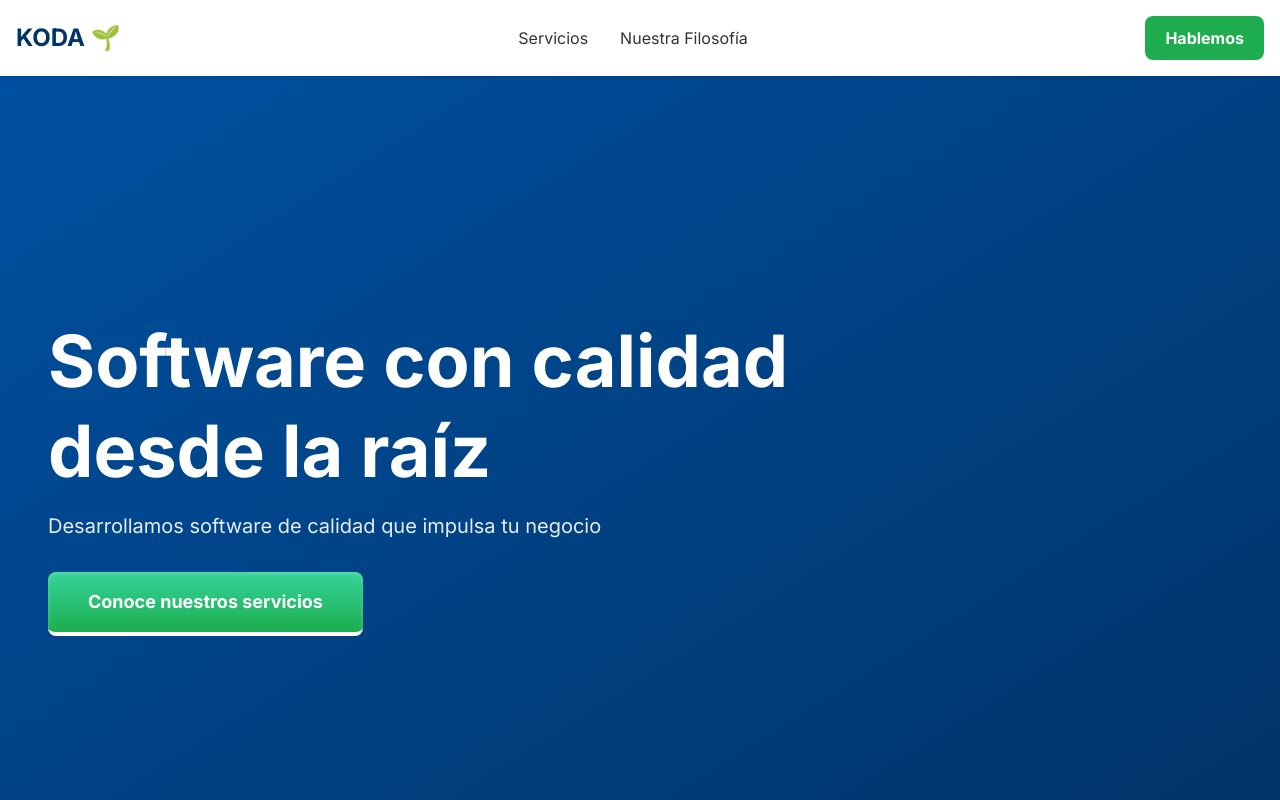
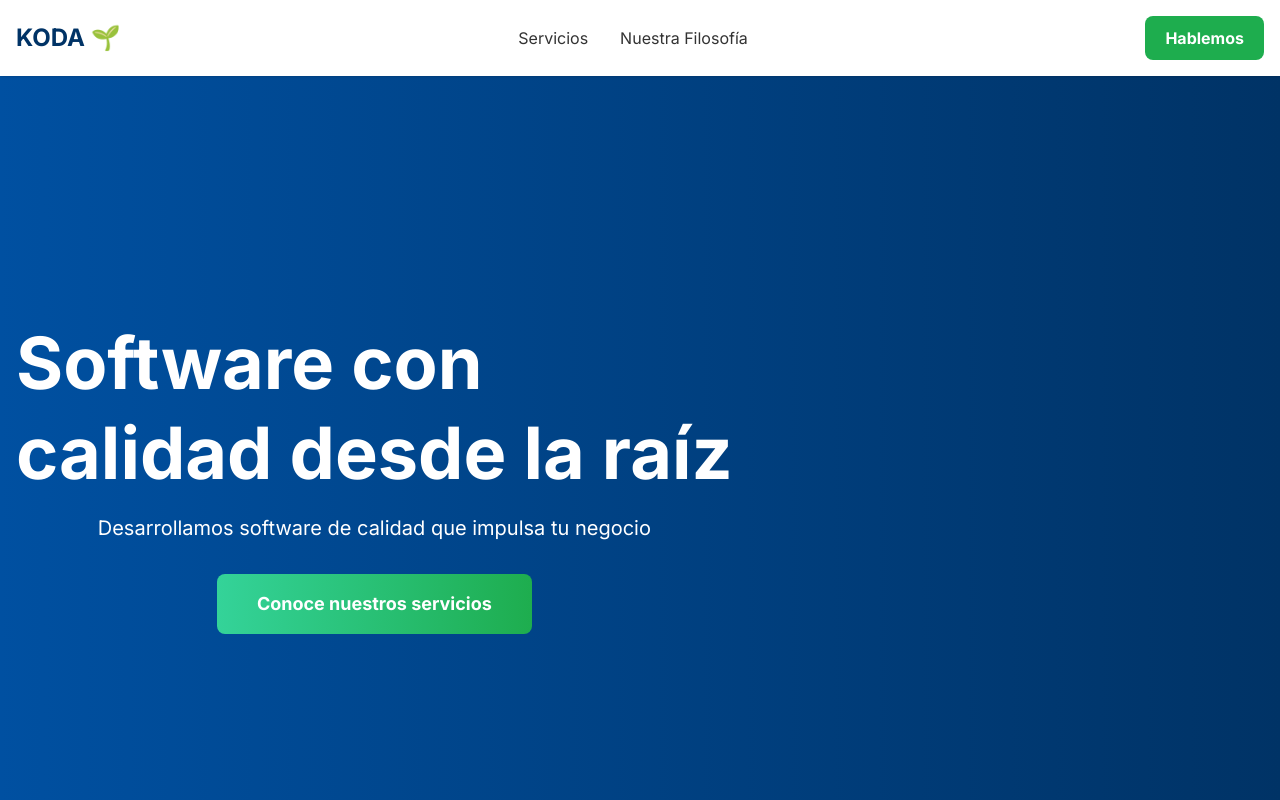
Before and after one commit to koda-tec/KodaWeb, a Next.js app: page / in a window 1280 px wide. Shown: the top 800 px of the page. Built offline with nearby package versions, Linux system fonts and the light colour scheme.

Commit message:
Revert "fix herosection"
This reverts commit 1f9ce7b0d2ec32473eae312b49ae6683e07142cc.

```diff
--- a/src/app/components/sections/HeroSection.tsx
+++ b/src/app/components/sections/HeroSection.tsx
@@ -1,33 +1,24 @@
-export default function HeroSection() {
-  return (
+export default function HeroSection(){
+  return(
     <section
       id='inicio'
+      className="relative text-white min-h-screen flex items-center
+                 bg-gradient-to-r from-koda-blue-marino to-koda-blue-deep">
 
-      className="relative text-white min-h-screen flex items-center
-                 bg-gradient-to-br from-koda-blue-marino to-koda-blue-deep"
-    >
-      <div className='container mx-auto px-8 md:px-12 text-left'>
+        <div className='px-4 flex flex-col items-center'>
 
-        <h1 className='text-5xl md:text-7xl font-bold leading-tight mb-4 max-w-3xl'>
-          Software con calidad desde la raíz
+          <h1 className='text-5xl md:text-7xl font-bold leading-tight mb-4'>
+            Software con <br /> calidad desde la raíz
           </h1>
 
-        <p className="text-lg md:text-xl mb-8 max-w-xl opacity-90">
+          <p className="text-lg md:text-xl mb-8 max-w-2xl mx-auto">
             Desarrollamos software de calidad que impulsa tu negocio
           </p>
 
-
-        <a
-          href="#servicios"
-          className='
-            inline-block font-bold text-white text-lg rounded-lg transition-transform duration-200
-            transform hover:-translate-y-1
-            py-4 px-10
-            bg-gradient-to-b from-koda-green-light to-koda-green-emerald
-            border-b-4 border-koda-green-darker
-            shadow-inner shadow-white/20
-          '
-        >
+          <a href="#servicios"
+             className='inline-block text-white font-bold py-4 px-10 rounded-lg text-lg transition-all
+                     bg-gradient-to-r from-koda-green-light to-koda-green-emerald
+                     hover:shadow-lg hover:shadow-koda-green-emerald/50'>
             Conoce nuestros servicios
           </a>
 
```
Lines whose indentation alone changed are shown as unchanged.
